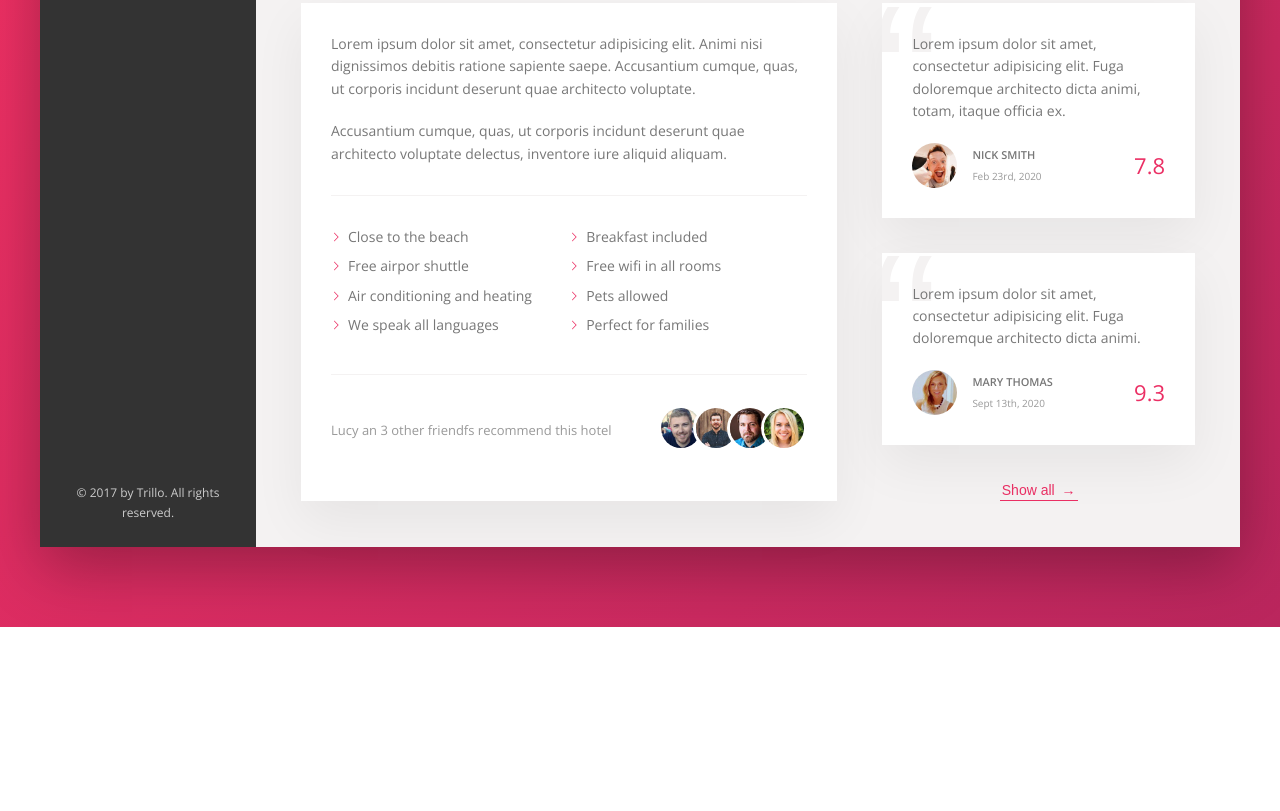
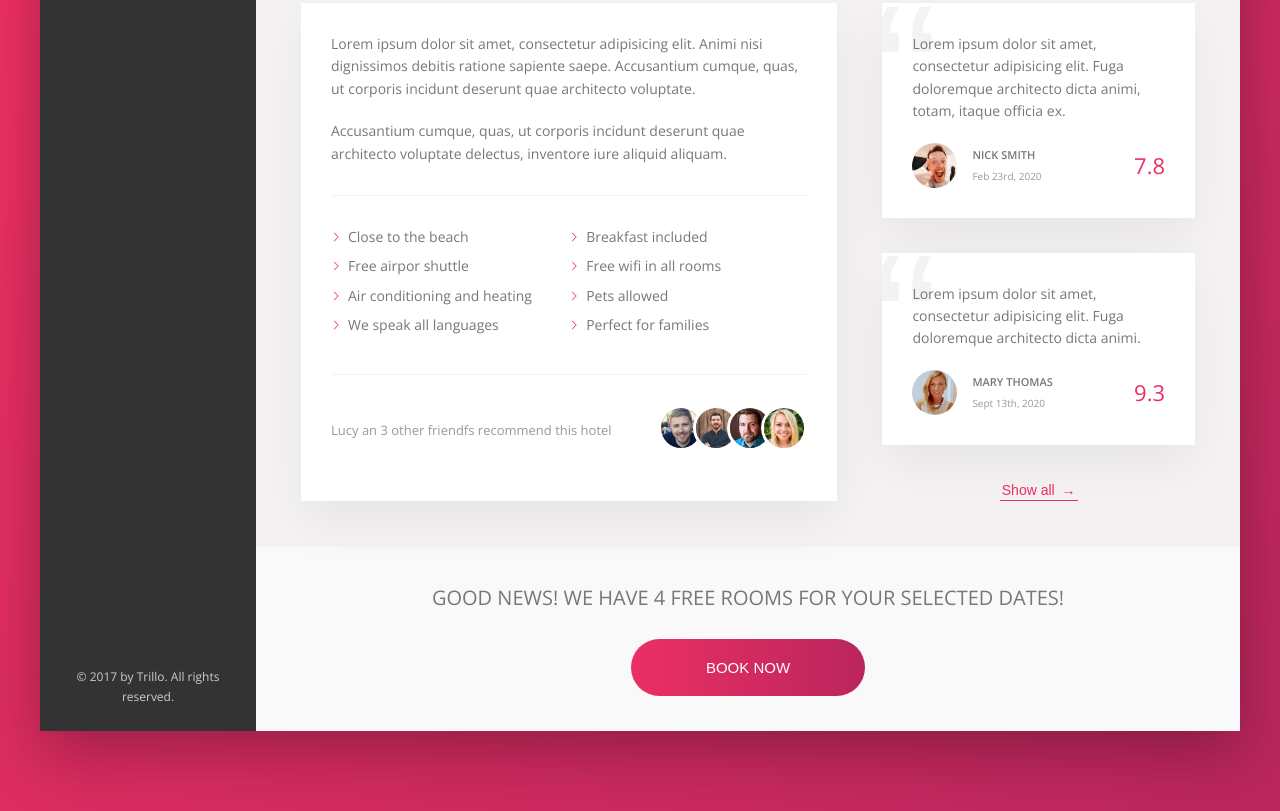
Before and after one commit to AlexRFarnes/trillo-web-app, a website: page index.html in a window 1280 px wide. Shown: the part 644-1455 px from the top of the page. Before the commit the page ends 1271 px from the top, so only its background shows below. Drawn offline with nearby package versions, Linux system fonts and the light colour scheme.

Commit message:
finish CTA section

```diff
--- a/index.html
+++ b/index.html
@@ -212,7 +212,7 @@
                 </div>
               </div>
             </div>
-            <!-- DETAILS END -->
+            <!-- DESCRIPTION END -->
 
             <div class="user-reviews">
               <figure class="review">
@@ -258,6 +258,15 @@
             <!-- USER REVIEWS END -->
           </div>
           <!-- DETAILS END -->
+          <div class="cta">
+            <h2 class="cta__book-now">
+              Good news! We have 4 free rooms for your selected dates!
+            </h2>
+            <button class="btn">
+              <span class="btn__visible"> Book now </span>
+              <span class="btn__invisible"> Only 4 rooms left! </span>
+            </button>
+          </div>
         </main>
         <!-- MAIN CONTENT END -->
       </div>
--- a/sass/_components.scss
+++ b/sass/_components.scss
@@ -310,7 +310,7 @@
     box-shadow: none;
   }
   50% {
-    transform: skew(1.05);
+    transform: scale(1.05);
     box-shadow: 0 1rem 4rem rgba(0, 0, 0, 0.25);
   }
   100% {
@@ -454,3 +454,73 @@
     font-weight: 300;
   }
 }
+
+///////////////////////////////////
+// CTA
+
+.cta {
+  padding: 3.5rem 0;
+  text-align: center;
+
+  &__book-now {
+    font-size: 2rem;
+    font-weight: 300;
+    text-transform: uppercase;
+    margin-bottom: 2.5rem;
+  }
+}
+
+.btn {
+  border: none;
+  border-radius: 100px;
+  font-size: 1.5rem;
+  font-weight: 300;
+  text-transform: uppercase;
+  background-image: linear-gradient(
+    to right,
+    var(--color-primary),
+    var(--color-primary-dark)
+  );
+  color: #fff;
+  position: relative;
+  overflow: hidden;
+  cursor: pointer;
+
+  & > * {
+    display: inline-block;
+    height: 100%;
+    width: 100%;
+    transition: all 0.2s;
+  }
+
+  &__visible {
+    padding: 2rem 7.5rem;
+  }
+
+  &__invisible {
+    position: absolute;
+    left: 0;
+    top: -100%;
+    padding: 2rem 0;
+  }
+
+  &:hover {
+    background-image: linear-gradient(
+      to left,
+      var(--color-primary),
+      var(--color-primary-dark)
+    );
+  }
+
+  &:hover &__visible {
+    transform: translateY(100%);
+  }
+  &:hover &__invisible {
+    top: 0;
+  }
+
+  &:focus {
+    outline: none;
+    animation: pulsate 1s infinite;
+  }
+}
```
Also changed, not shown: css/style.css.
